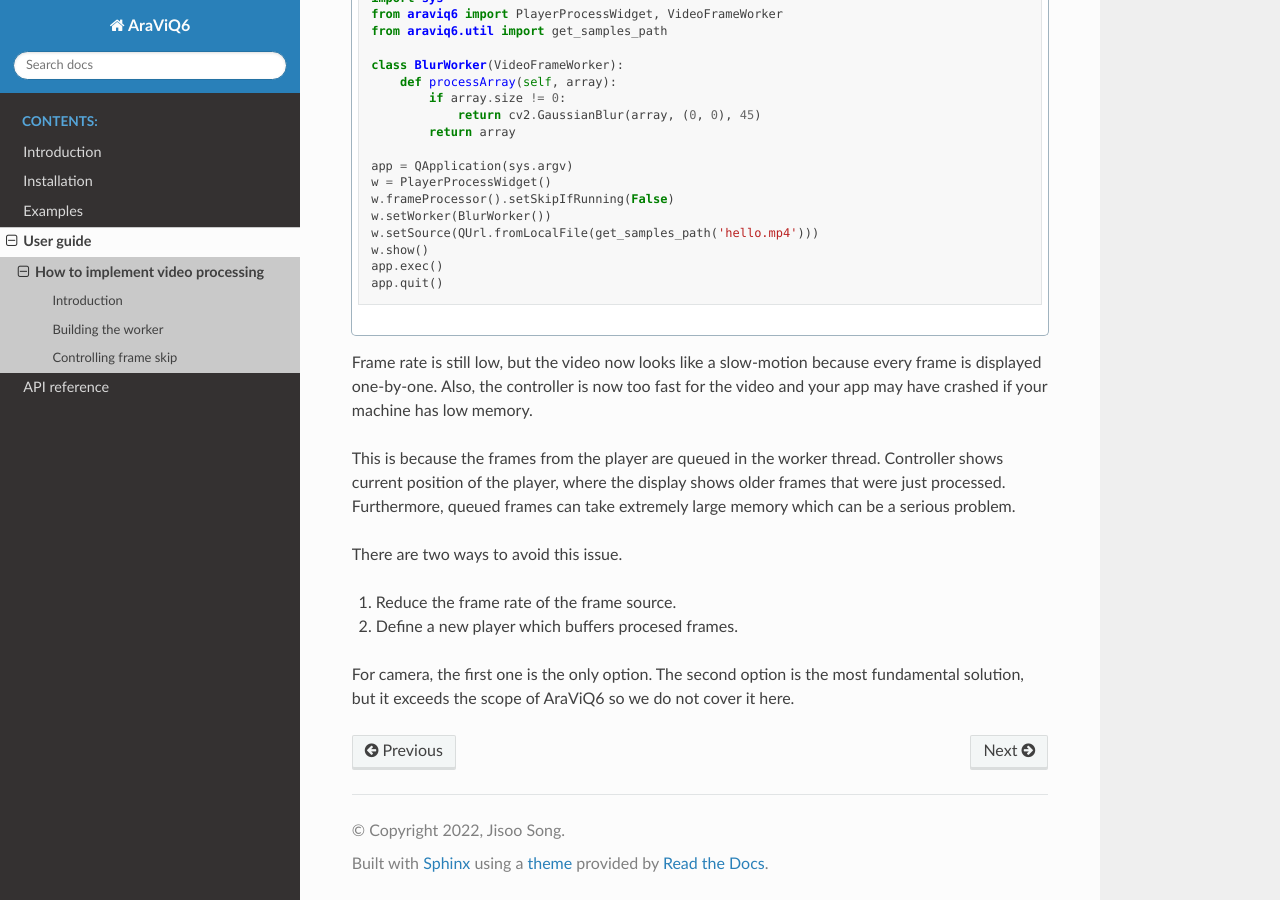
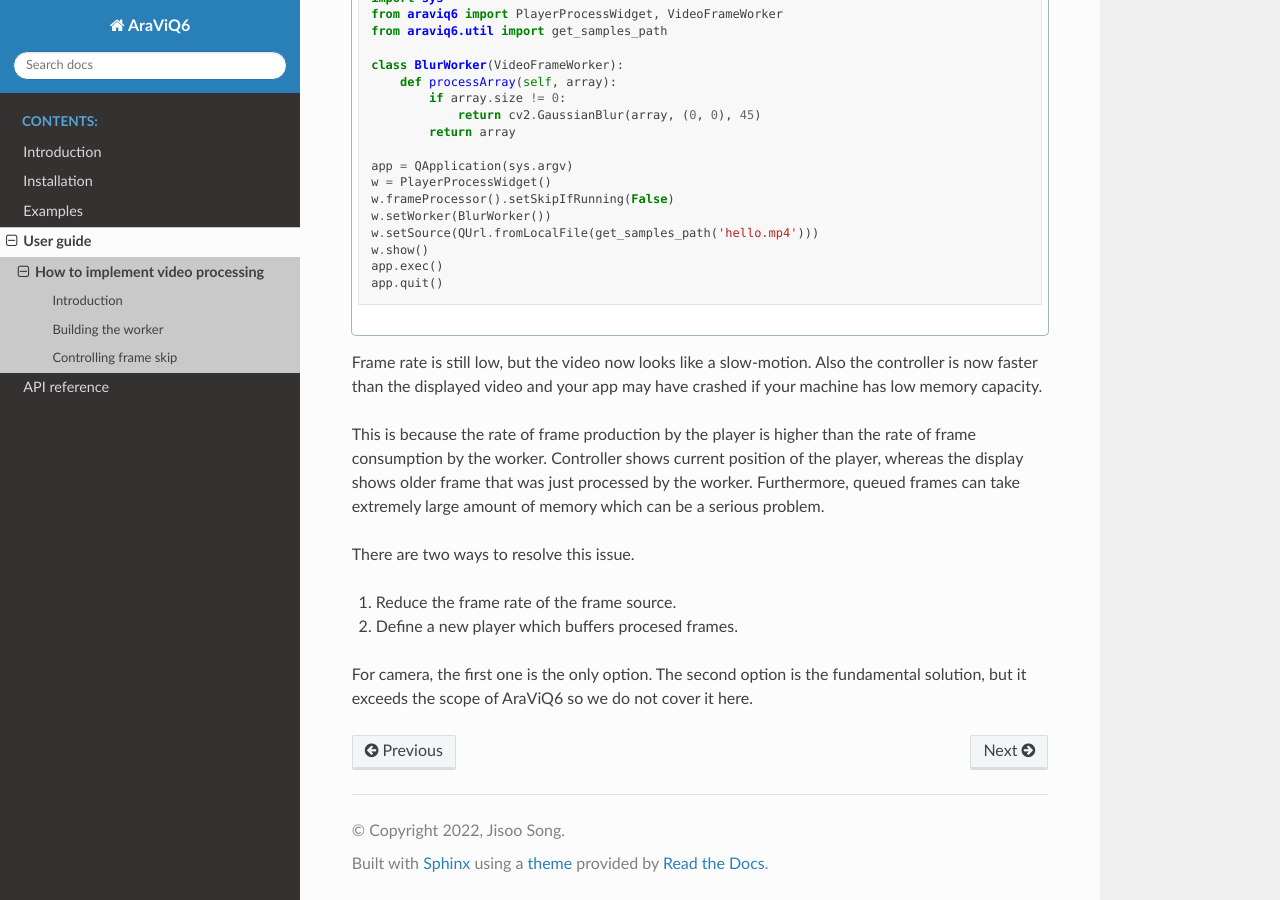
Before and after one commit to JSS95/araviq6, a Sphinx documentation site: the page built from doc/source/user-guide/processor.rst, in a window 1280 px wide and 900 px high, scrolled down 2994 px. Built offline with Sphinx 7.4.7 and the Read the Docs theme 2.0.0, drawn with Linux system fonts in a browser that asks for light colours.

Commit message:
doc: write user-guide
Enhance processor.rst

```diff
--- a/doc/source/user-guide/processor.rst
+++ b/doc/source/user-guide/processor.rst
@@ -126,17 +126,17 @@ Run the following code and see how the widget behaves.
         app.exec()
         app.quit()
 
-Frame rate is still low, but the video now looks like a slow-motion because every frame is displayed one-by-one.
-Also, the controller is now too fast for the video and your app may have crashed if your machine has low memory.
+Frame rate is still low, but the video now looks like a slow-motion.
+Also the controller is now faster than the displayed video and your app may have crashed if your machine has low memory capacity.
 
-This is because the frames from the player are queued in the worker thread.
-Controller shows current position of the player, where the display shows older frames that were just processed.
-Furthermore, queued frames can take extremely large memory which can be a serious problem.
+This is because the rate of frame production by the player is higher than the rate of frame consumption by the worker.
+Controller shows current position of the player, whereas the display shows older frame that was just processed by the worker.
+Furthermore, queued frames can take extremely large amount of memory which can be a serious problem.
 
-There are two ways to avoid this issue.
+There are two ways to resolve this issue.
 
 1. Reduce the frame rate of the frame source.
 2. Define a new player which buffers procesed frames.
 
 For camera, the first one is the only option.
-The second option is the most fundamental solution, but it exceeds the scope of AraViQ6 so we do not cover it here.
+The second option is the fundamental solution, but it exceeds the scope of AraViQ6 so we do not cover it here.
```
